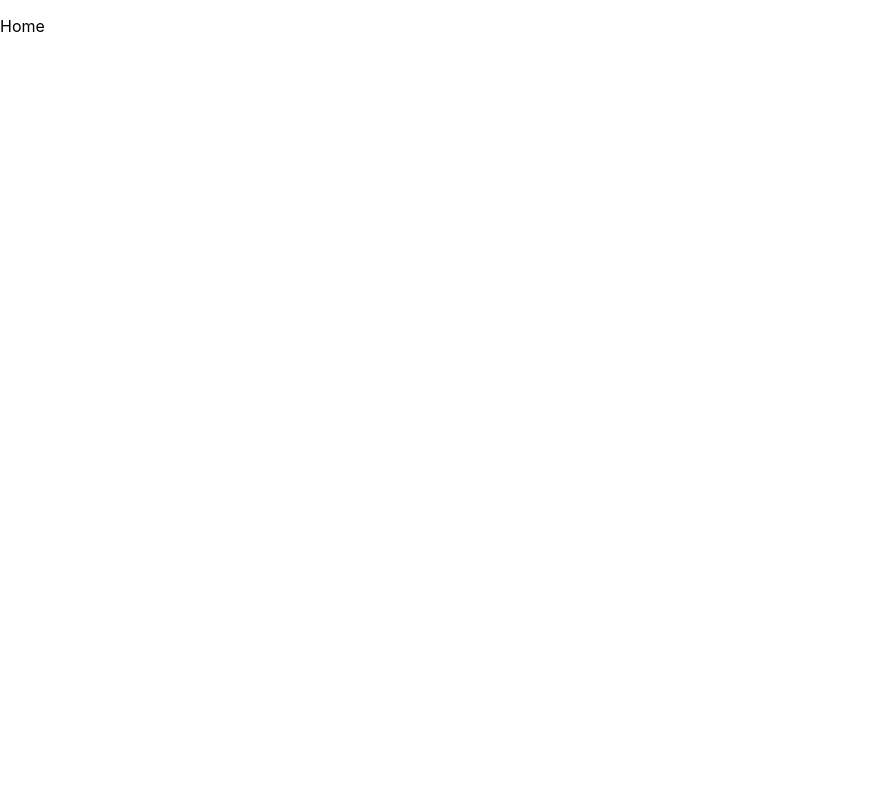
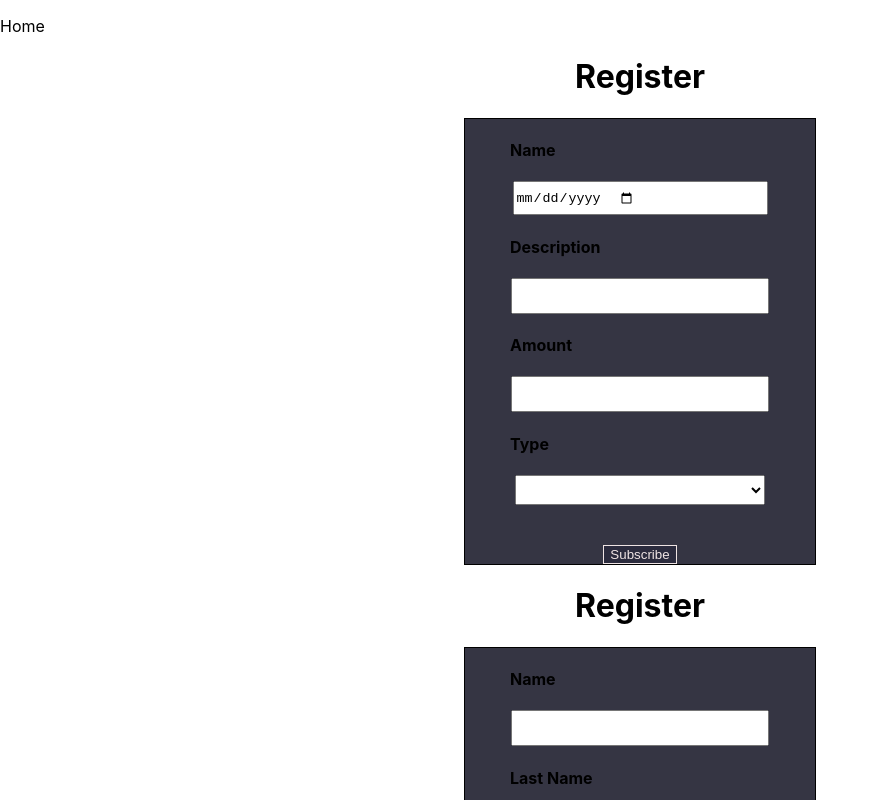
Before and after one commit to nicoarguello/Challenge-Alkemy, a React (Create React App) app in the folder Client/: page /home in a window 1280 px wide. Shown: the top 800 px of the page, without its empty margins (0-878 px from the left). Built offline with nearby package versions, Linux system fonts and the light colour scheme; no server answers.

Commit message:
validations register form

```diff
--- a/Client/src/App.js
+++ b/Client/src/App.js
@@ -3,13 +3,15 @@ import React from "react";
 import { Route } from "react-router-dom";
 import Register from './components/register'
 import Home from "./components/home"
+import Budget from './components/budget';
 
 function App() {
   return (
     <React.Fragment>
     <Route path="/register" exact component={Register} />
     <Route path="/home" exact component={Home} />
-
+    <Budget/>
+    <Register/>
   </React.Fragment>
   );
 }
--- /dev/null
+++ b/Client/src/components/budget.js
@@ -0,0 +1,132 @@
+import React, { useEffect, useState } from "react";
+import { useDispatch, useSelector } from "react-redux";
+import { useForm } from "react-hook-form";
+
+const Budget = () => {
+    const dispatch = useDispatch();
+
+    useEffect(() => {
+    //   dispatch(findUsers());
+    }, [dispatch]);
+
+    // const [email, setEmail] = useState('');
+    // const [userName, setUserName] = useState('');
+
+    // const users = useSelector((store) => store.users);
+    // // console.log(users);
+
+    const ChangeInput = (e) => {
+      var value = e.target.value;
+      // const name = e.target.name;
+
+
+    //   for (let i = 0; i < users.length; i++) {
+    //     if (value === users[i].email) {
+    //        return setEmail('true');
+    //     }
+    //     if (value !== users[i].email) {
+    //       setEmail('');
+    //     }
+    //     if (value === users[i].userName) {
+    //      return  setUserName('true');
+    //     }
+    //     if (value !== users[i].userName) {
+    //       return setUserName('');
+    //     }
+    //   }
+    //   // console.log(error)
+    //   dispatch(findUsers());
+    };
+
+    const {
+      reset,
+      register,
+      formState: { errors },
+      handleSubmit,
+    } = useForm();
+
+    const onSubmit = (data, e) => {
+    //   dispatch(addUsers(data));
+      e.target.reset();
+      reset({ data });
+    };
+
+    return (
+      <div className="container_register">
+        <h1>Register</h1>
+        <form
+          className="form_register"
+          onSubmit={handleSubmit(onSubmit)}
+          onChange={(e) => ChangeInput(e)}
+        >
+          <div>
+            <h4 className="title_input">Name</h4>
+            <input
+              className="input_form"
+              name="date"
+              type="date"
+              {...register("date", {
+                required: {
+                  value: true,
+                  message: "Date is required",
+                },
+              })}
+            />
+            <span className="err">{errors?.date?.message}</span>
+            <h4 className="title_input">Description</h4>
+            <input
+              className="input_form"
+              name="description"
+              type="text"
+              {...register("description", {
+                required: {
+                  value: true,
+                  message: "Description is required",
+                },
+              })}
+            />
+            <span className="err">{errors?.description?.message}</span>
+            <h4 className="title_input">Amount</h4>
+            <input
+              className="input_form"
+              name="amount"
+              type="text"
+              onChange={ChangeInput}
+              {...register("amount", {
+                required: {
+                  value: true,
+                  message: "Email is required",
+                },
+              })}
+            />
+
+            <span className="err">{errors?.amount?.message}</span>
+
+            <h4 className="title_input">Type</h4>
+            <select
+              className="input_form"
+              name="userName"
+              type="text"
+              autoComplete="off"
+              onChange={ChangeInput}
+              {...register("userName", {
+                required: {
+                  value: true,
+                  message: "User Name is required",
+                },
+              })}
+            ></select>
+
+            <span className="err">{errors?.userName?.message}</span>
+
+
+          </div>
+          <button type="submit" className="button_register">
+            Subscribe
+          </button>
+        </form>
+      </div>
+    );
+  };
+
+  export default Budget;
--- a/Client/src/components/register.js
+++ b/Client/src/components/register.js
@@ -11,38 +11,33 @@ const Register = () => {
     dispatch(findUsers());
   }, [dispatch]);
 
-  const [error, setError] = useState({
-    status_email: false,
-    status_userName: false,
-  });
+  const [email, setEmail] = useState('');
+  const [userName, setUserName] = useState('');
 
   const users = useSelector((store) => store.users);
-  console.log(users)
+  // console.log(users);
 
   const ChangeInput = (e) => {
-    const value = e.target.value;
-    const name = e.target.name;
+    var value = e.target.value;
+    // const name = e.target.name;
+
 
     for (let i = 0; i < users.length; i++) {
       if (value === users[i].email) {
-        setError({
-          status_email: true,
-        });
-      } else {
-        setError({
-          status_email: false,
-        });
+         return setEmail('true');
+      }
+      if (value !== users[i].email) {
+        setEmail('');
       }
       if (value === users[i].userName) {
-        setError({
-          status_userName: true,
-        });
-      } else {
-        setError({
-          status_userName: false,
-        });
+       return  setUserName('true');
+      }
+      if (value !== users[i].userName) {
+        return setUserName('');
       }
     }
+    // console.log(error)
+    dispatch(findUsers());
   };
 
   const {
@@ -97,7 +92,7 @@ const Register = () => {
           <input
             className="input_form"
             name="email"
-            type="email"
+            type="text"
             onChange={ChangeInput}
             {...register("email", {
               required: {
@@ -107,7 +102,7 @@ const Register = () => {
             })}
           />
           <span className="err">
-            {error.status_email && "The email has already been registered"}
+            {email && email.length > 0 ? "The email has already been registered" : '' }
           </span>
           <span className="err">{errors?.email?.message}</span>
 
@@ -126,7 +121,7 @@ const Register = () => {
             })}
           />
           <span className="err">
-            {error.status_userName && "Username is already in use"}
+            {userName && "Username is already in use"}
           </span>
           <span className="err">{errors?.userName?.message}</span>
           <h4 className="title_input">Password</h4>
```
